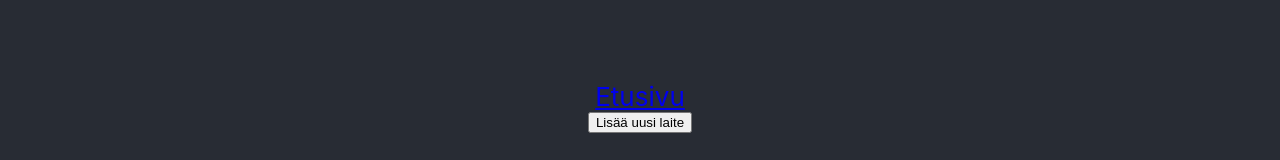
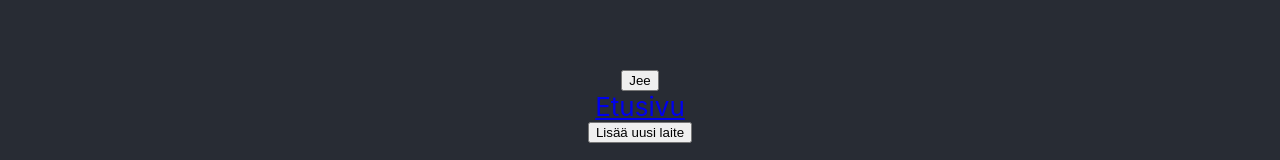
Before and after one commit to kolmosenspora/digihk, a React (Create React App) app: page / in a window 1280 px wide. Shown: the part 438-598 px from the top of the page. Built offline with nearby package versions, Linux system fonts and the light colour scheme; no server answers.

Commit message:
created auth0 authentication. still user handling todo

```diff
--- a/package.json
+++ b/package.json
@@ -4,6 +4,7 @@
   "private": true,
   "dependencies": {
     "@apollo/client": "^3.6.9",
+    "@auth0/auth0-spa-js": "^1.22.3",
     "@testing-library/jest-dom": "^5.16.5",
     "@testing-library/react": "^13.3.0",
     "@testing-library/user-event": "^13.5.0",
--- a/src/App.js
+++ b/src/App.js
@@ -5,11 +5,15 @@ import { createContext } from "react";
 import NaytaYksiTuote from "./NaytaYksiTuote";
 import {Route, Router, Routes} from "react-router-dom";
 import TuoteAville from "./TuoteAville";
+import Login from "./Login";
+import {Auth0Client} from "@auth0/auth0-spa-js";
 export const SigninContext = createContext({})
 
 function App() {
     const [userName, setUserName] = React.useState('alku')
     const [displayProfile, setDisplayProfile] = React.useState("tunnus")
+    const [user, setUser] = React.useState("null")
+
 
     useEffect(() => {
         if (window.location.pathname.includes('tuotenumero')) {
@@ -17,7 +21,8 @@ function App() {
         }
     }, []);
 
-const whichPage = () => {
+
+    const whichPage = () => {
 
     if (userName === 'alku') return (<NaytaTuotteet></NaytaTuotteet>)
 
@@ -29,15 +34,17 @@ const whichPage = () => {
 
 }
 
+
 return (
     <div>
         <header className={"App-header"}>Huoltokirjat</header>
         <SigninContext.Provider
-            value={{ userName, setUserName, displayProfile, setDisplayProfile }}
+            value={{ userName, setUserName, displayProfile, setDisplayProfile, user, setUser }}
         >
             {whichPage()}
         </SigninContext.Provider>
         <footer className={"App-footer"}>
+            <Login></Login>
             <a href={"/"}>Etusivu</a>
             <button onClick={event => setUserName('lisaa')}>Lisää uusi laite</button>
             </footer>
--- /dev/null
+++ b/src/Login.js
@@ -0,0 +1,29 @@
+import {Auth0Client} from "@auth0/auth0-spa-js";
+import {useContext, useEffect} from "react";
+import {SigninContext} from "./App";
+
+function Login() {
+    const { user, setUser} = useContext(SigninContext)
+
+    const auth0 = new Auth0Client({
+        domain: 'dev-gcafviue.us.auth0.com',
+        client_id: 'jji85jy8omZYdyI8AuleTlrmd1fOY10G'
+    });
+
+
+    const funktio = async () => {
+        await auth0.loginWithRedirect({
+            redirect_uri: 'http://localhost:3000/'
+        });
+        const useri = await auth0.getUser();
+        console.log(useri);
+    }
+
+
+
+    return (
+        <button onClick={funktio}>Jee</button>
+    )
+}
+
+export default Login;
--- a/src/index.js
+++ b/src/index.js
@@ -1,9 +1,11 @@
 import React from 'react';
+import { Auth0Client } from '@auth0/auth0-spa-js';
 import ReactDOM from 'react-dom/client';
 import './index.css';
 import reportWebVitals from './reportWebVitals';
 import { ApolloClient, InMemoryCache, ApolloProvider, gql } from '@apollo/client';
 import App from "./App";
+import Login from "./Login";
 
 const root = ReactDOM.createRoot(document.getElementById('root'));
 
@@ -19,7 +21,7 @@ const client = new ApolloClient({
 root.render(
   <React.StrictMode>
       <ApolloProvider client={client}>
-        <App></App>
+          <App ></App>
       </ApolloProvider>
   </React.StrictMode>
 );
```
Also changed, not shown: 2 other files (tests, documents, lock files or other folders).
